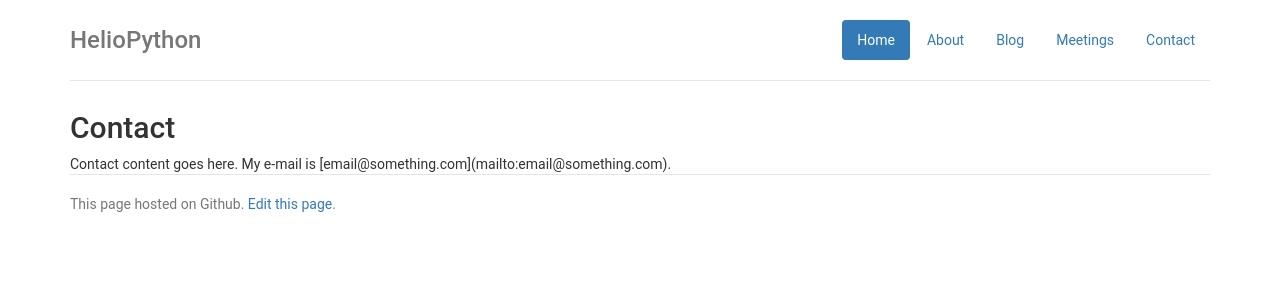
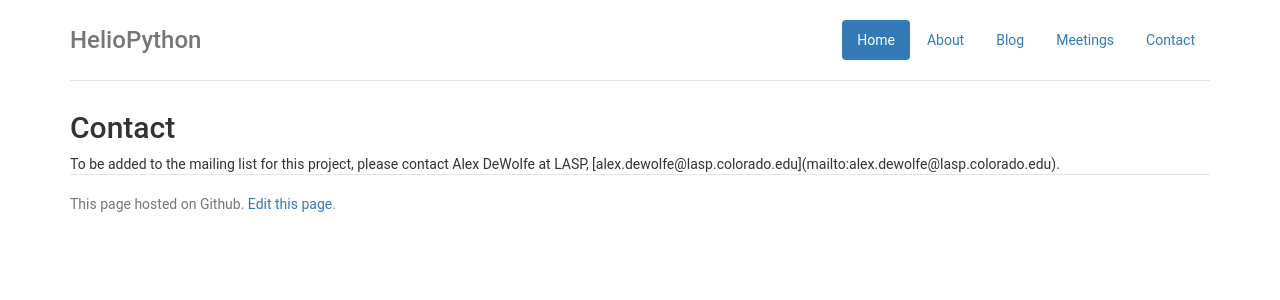
Before and after one commit to heliophysicsPy/heliophysicsPy.github.io, a Jekyll site: the page built from _pages/contact.html, in a window 1280 px wide. Shown: the top 300 px of the page. Built offline with Jekyll 4.4.1, drawn with Linux system fonts in a browser that asks for light colours.

Commit message:
Update contact.html

```diff
--- a/_pages/contact.html
+++ b/_pages/contact.html
@@ -4,6 +4,4 @@ title: Contact
 permalink: /contact/
 ---
 
-Contact content goes here.
-
-My e-mail is [email@something.com](mailto:email@something.com).
+To be added to the mailing list for this project, please contact Alex DeWolfe at LASP, [alex.dewolfe@lasp.colorado.edu](mailto:alex.dewolfe@lasp.colorado.edu).
```
